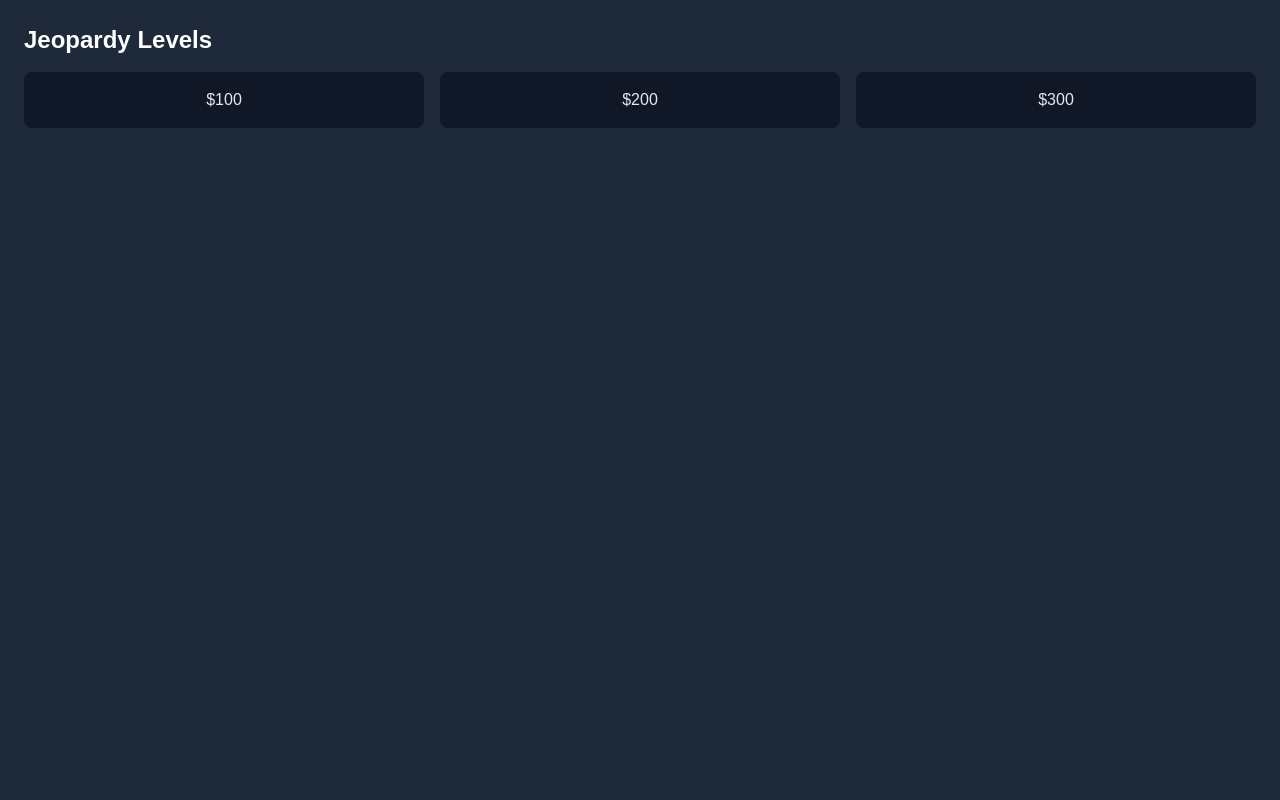
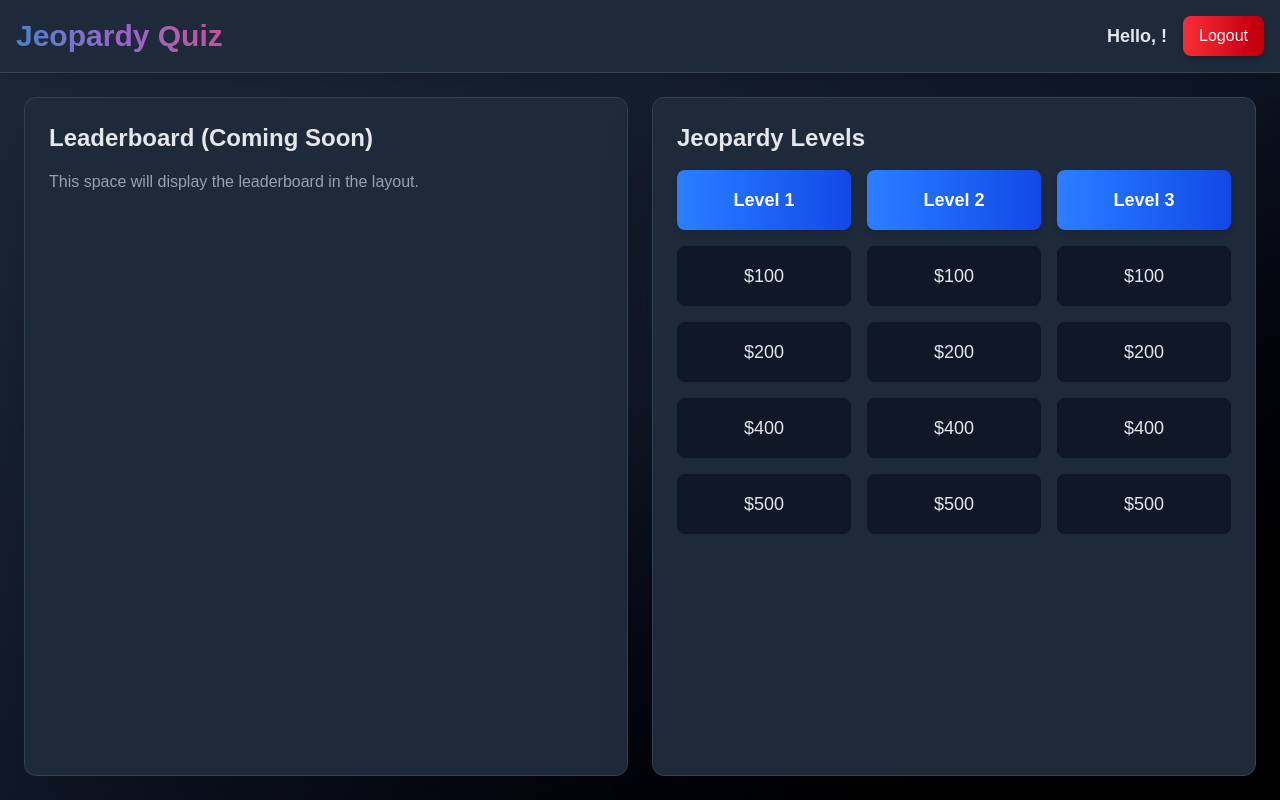
Before and after one commit to Faizan998/jeopardy-quiz-game, a Next.js app: page /user-dashboard in a window 1280 px wide. Built offline with nearby package versions, Linux system fonts and the light colour scheme; sample sign-in values are in the browser's storage.

Commit message:
create ui in user dashboard

```diff
--- a/app/(auth)/user-dashboard/QuestionModal.tsx
+++ b/app/(auth)/user-dashboard/QuestionModal.tsx
@@ -1,48 +1,30 @@
 "use client";
 
-import { useDispatch, useSelector } from "react-redux";
-import { RootState } from "../../redux/store";
-import { closeQuestion, selectAnswer } from "../../redux/feature/questionSlice";
+interface Question {
+  id: string;
+  text: string;
+  options: string[];
+  correctAnswer: string;
+}
 
-export default function QuestionModal() {
-  const dispatch = useDispatch();
-  const { selectedQuestion, selectedAnswer, isCorrect } = useSelector((state: RootState) => state.question);
+interface ModalProps {
+  question: Question;
+  onClose: () => void;
+}
 
-  if (!selectedQuestion) return null;
-
+export default function QuestionModal({ question, onClose }: ModalProps) {
   return (
-    <div className="fixed inset-0 bg-black bg-opacity-60 flex items-center justify-center">
-      <div className="bg-gray-900 p-6 rounded-lg shadow-lg w-96">
-        <h2 className="text-lg font-bold text-white">{selectedQuestion.question}</h2>
-        <div className="mt-4 space-y-2">
-          {selectedQuestion.options.map((option, index) => (
-            <button
-              key={index}
-              onClick={() => dispatch(selectAnswer(option))}
-              className={`block w-full px-4 py-2 rounded-md transition ${
-                selectedAnswer === option
-                  ? isCorrect
-                    ? "bg-green-500 text-white"
-                    : "bg-red-500 text-white"
-                  : "bg-gray-700 text-white hover:bg-gray-600"
-              }`}
-              disabled={!!selectedAnswer}
-            >
+    <div className="fixed inset-0 flex items-center justify-center bg-black bg-opacity-50">
+      <div className="bg-white p-6 rounded-lg shadow-lg max-w-md w-full">
+        <h2 className="text-xl font-bold mb-4">{question.text}</h2>
+        <ul className="space-y-2">
+          {question.options.map((option, index) => (
+            <li key={index} className="p-2 bg-gray-200 rounded-lg">
               {option}
-            </button>
+            </li>
           ))}
-        </div>
-
-        {selectedAnswer && (
-          <p className={`mt-4 text-center font-bold ${isCorrect ? "text-green-400" : "text-red-400"}`}>
-            {isCorrect ? "✅ Correct Answer!" : "❌ Wrong Answer!"}
-          </p>
-        )}
-
-        <button
-          onClick={() => dispatch(closeQuestion())}
-          className="mt-4 px-4 py-2 bg-red-500 text-white rounded-md hover:bg-red-600 w-full"
-        >
+        </ul>
+        <button onClick={onClose} className="mt-4 bg-red-500 text-white px-4 py-2 rounded">
           Close
         </button>
       </div>
--- a/app/(auth)/user-dashboard/page.tsx
+++ b/app/(auth)/user-dashboard/page.tsx
@@ -1,33 +1,149 @@
 "use client";
 
-import { useDispatch } from "react-redux";
-import { openQuestion } from "../../redux/feature/questionSlice";
-import QuestionModal from "./QuestionModal";
-
-const questions = [
-  { id: 1, question: "Capital of France?", options: ["Paris", "London", "Berlin", "Madrid"], correctAnswer: "Paris" },
-  { id: 2, question: "5 + 3 = ?", options: ["5", "8", "12", "10"], correctAnswer: "8" },
-  { id: 3, question: "Largest planet?", options: ["Mars", "Earth", "Jupiter", "Venus"], correctAnswer: "Jupiter" },
-];
+import { useEffect, useState } from "react";
+import { useRouter } from "next/navigation";
+import { useDispatch, useSelector } from "react-redux";
+import { RootState } from "../../redux/store";
+import { logoutUser } from "../../redux/feature/userSlice";
 
 export default function UserDashboard() {
   const dispatch = useDispatch();
+  const router = useRouter();
+  const user = useSelector((state: RootState) => state.user);
+  const [loading, setLoading] = useState(true);
+
+  useEffect(() => {
+    const token = localStorage.getItem("token");
+    if (!token) {
+      router.push("/login"); // Redirect if not logged in
+    } else {
+      setLoading(false);
+    }
+  }, [router]);
+
+  const handleLogout = () => {
+    dispatch(logoutUser()); // Redux se user hatao
+    router.push("/login"); // Redirect to login
+  };
+
+  if (loading) {
+    return (
+      <div className="min-h-screen flex flex-col items-center justify-center p-6 transition-all duration-500 bg-gradient-to-br from-gray-800 via-gray-900 to-black">
+        <div className="relative w-full max-w-md">
+          <div className="bg-gray-800 bg-opacity-80 backdrop-blur-lg p-8 rounded-xl shadow-2xl w-full text-center border border-gray-700">
+            <div className="relative overflow-hidden inline-block">
+              <span className="text-xl text-gray-200 font-semibold relative z-10">Loading...</span>
+              <div className="absolute inset-0 h-full bg-blue-400 opacity-50 animate-loading-bar"></div>
+            </div>
+          </div>
+        </div>
+      </div>
+    );
+  }
 
   return (
-    <div className="min-h-screen flex flex-col bg-gray-800 p-6">
-      <h2 className="text-2xl font-bold text-white mb-4">Jeopardy Levels</h2>
-      <div className="grid grid-cols-3 gap-4 text-center">
-        {questions.map((q) => (
-          <button
-            key={q.id}
-            onClick={() => dispatch(openQuestion(q))}
-            className="p-4 bg-gray-900 rounded-lg text-gray-200 hover:bg-gray-700 transition"
-          >
-            ${q.id * 100}
-          </button>
-        ))}
+    <div className="min-h-screen flex flex-col bg-gradient-to-br from-gray-800 via-gray-900 to-black">
+      {/* Navbar */}
+      <nav className="w-full p-4 bg-gray-800 bg-opacity-80 backdrop-blur-lg border-b border-gray-700 shadow-lg">
+        <div className="max-w-7xl mx-auto flex justify-between items-center">
+          <h1 className="text-3xl font-extrabold text-transparent bg-clip-text bg-gradient-to-r from-blue-400 via-purple-400 to-pink-400 animate-pulse">
+            Jeopardy Quiz
+          </h1>
+          <div className="flex items-center gap-4">
+            <p className="text-lg text-gray-200 font-semibold">Hello, {user.name}!</p>
+            <button
+              onClick={handleLogout}
+              className="px-4 py-2 bg-gradient-to-r from-red-500 to-red-700 text-white rounded-lg shadow-md hover:shadow-xl hover:from-red-600 hover:to-red-800 transition-all duration-300 hover:scale-105"
+            >
+              Logout
+            </button>
+          </div>
+        </div>
+      </nav>
+
+      {/* Main Content */}
+      <div className="flex-1 flex p-6 max-w-7xl mx-auto w-full gap-6">
+        {/* Left Side (Reserved for Leaderboard in layout.tsx) */}
+        <div className="w-1/2 bg-gray-800 bg-opacity-80 backdrop-blur-lg p-6 rounded-xl shadow-2xl border border-gray-700">
+          <h2 className="text-2xl font-bold text-gray-200 mb-4">Leaderboard (Coming Soon)</h2>
+          <p className="text-gray-400">This space will display the leaderboard in the layout.</p>
+        </div>
+
+        {/* Right Side (Jeopardy Table) */}
+        <div className="w-1/2 bg-gray-800 bg-opacity-80 backdrop-blur-lg p-6 rounded-xl shadow-2xl border border-gray-700">
+          <h2 className="text-2xl font-bold text-gray-200 mb-4">Jeopardy Levels</h2>
+          <div className="grid grid-cols-3 gap-4 text-center">
+            {/* Level Headers */}
+            <div className="p-4 bg-gradient-to-r from-blue-500 to-blue-700 rounded-lg shadow-md">
+              <h3 className="text-lg font-semibold text-white">Level 1</h3>
+            </div>
+            <div className="p-4 bg-gradient-to-r from-blue-500 to-blue-700 rounded-lg shadow-md">
+              <h3 className="text-lg font-semibold text-white">Level 2</h3>
+            </div>
+            <div className="p-4 bg-gradient-to-r from-blue-500 to-blue-700 rounded-lg shadow-md">
+              <h3 className="text-lg font-semibold text-white">Level 3</h3>
+            </div>
+
+            {/* Monetary Values */}
+            <div className="p-4 bg-gray-900 rounded-lg shadow-inner text-gray-200 hover:bg-gray-700 transition-all duration-300">
+              <p className="text-lg font-medium">$100</p>
+            </div>
+            <div className="p-4 bg-gray-900 rounded-lg shadow-inner text-gray-200 hover:bg-gray-700 transition-all duration-300">
+              <p className="text-lg font-medium">$100</p>
+            </div>
+            <div className="p-4 bg-gray-900 rounded-lg shadow-inner text-gray-200 hover:bg-gray-700 transition-all duration-300">
+              <p className="text-lg font-medium">$100</p>
+            </div>
+            <div className="p-4 bg-gray-900 rounded-lg shadow-inner text-gray-200 hover:bg-gray-700 transition-all duration-300">
+              <p className="text-lg font-medium">$200</p>
+            </div>
+            <div className="p-4 bg-gray-900 rounded-lg shadow-inner text-gray-200 hover:bg-gray-700 transition-all duration-300">
+              <p className="text-lg font-medium">$200</p>
+            </div>
+            <div className="p-4 bg-gray-900 rounded-lg shadow-inner text-gray-200 hover:bg-gray-700 transition-all duration-300">
+              <p className="text-lg font-medium">$200</p>
+            </div>
+            <div className="p-4 bg-gray-900 rounded-lg shadow-inner text-gray-200 hover:bg-gray-700 transition-all duration-300">
+              <p className="text-lg font-medium">$400</p>
+            </div>
+            <div className="p-4 bg-gray-900 rounded-lg shadow-inner text-gray-200 hover:bg-gray-700 transition-all duration-300">
+              <p className="text-lg font-medium">$400</p>
+            </div>
+            <div className="p-4 bg-gray-900 rounded-lg shadow-inner text-gray-200 hover:bg-gray-700 transition-all duration-300">
+              <p className="text-lg font-medium">$400</p>
+            </div>
+            <div className="p-4 bg-gray-900 rounded-lg shadow-inner text-gray-200 hover:bg-gray-700 transition-all duration-300">
+              <p className="text-lg font-medium">$500</p>
+            </div>
+            <div className="p-4 bg-gray-900 rounded-lg shadow-inner text-gray-200 hover:bg-gray-700 transition-all duration-300">
+              <p className="text-lg font-medium">$500</p>
+            </div>
+            <div className="p-4 bg-gray-900 rounded-lg shadow-inner text-gray-200 hover:bg-gray-700 transition-all duration-300">
+              <p className="text-lg font-medium">$500</p>
+            </div>
+          </div>
+        </div>
       </div>
-      <QuestionModal />
+
+      <style jsx>{`
+        @keyframes loadingBar {
+          0% {
+            width: 0;
+            left: 0;
+          }
+          50% {
+            width: 100%;
+            left: 0;
+          }
+          100% {
+            width: 0;
+            left: 100%;
+          }
+        }
+        .animate-loading-bar {
+          animation: loadingBar 1.5s infinite ease-in-out;
+        }
+      `}</style>
     </div>
   );
 }
--- a/app/api/questions/route.ts
+++ b/app/api/questions/route.ts
@@ -1,14 +1,17 @@
 import { NextResponse } from "next/server";
-import { PrismaClient } from "@prisma/client";
+import prisma from "@/app/lib/prisma";
 
-const prisma = new PrismaClient();
-
-// GET: Fetch all questions
 export async function GET() {
   try {
-    const questions = await prisma.question.findMany();
-    return NextResponse.json({ success: true, data: questions }, { status: 200 });
+    const questions = await prisma.question.findMany({
+      include: { category: true },
+    });
+
+    console.log("Fetched Questions:", questions); // ✅ Debugging line
+
+    return NextResponse.json({ success: true, data: questions });
   } catch (error) {
+    console.error("API Error:", error); // ✅ Debugging error
     return NextResponse.json({ success: false, error: "Failed to fetch questions" }, { status: 500 });
   }
 }
--- a/app/redux/feature/questionSlice.ts
+++ b/app/redux/feature/questionSlice.ts
@@ -1,41 +1,37 @@
-import { createSlice, PayloadAction } from "@reduxjs/toolkit";
+import { createSlice, createAsyncThunk } from "@reduxjs/toolkit";
 
-interface QuestionState {
-  selectedQuestion: {
-    question: string;
-    options: string[];
-    correctAnswer: string;
-  } | null;
-  selectedAnswer: string | null;
-  isCorrect: boolean | null;
-}
+// API Call function
+export const fetchQuestions = createAsyncThunk("questions/fetchQuestions", async () => {
+  const response = await fetch("/api/questions");
+  if (!response.ok) throw new Error("Failed to fetch questions");
 
-const initialState: QuestionState = {
-  selectedQuestion: null,
-  selectedAnswer: null,
-  isCorrect: null,
-};
+  const data = await response.json();
+  console.log("Redux Fetched Data:", data); // ✅ Debugging Redux response
+  return data.data || []; // ✅ Ensure data is always an array
+});
 
 const questionSlice = createSlice({
   name: "question",
-  initialState,
-  reducers: {
-    openQuestion: (state, action: PayloadAction<QuestionState["selectedQuestion"]>) => {
-      state.selectedQuestion = action.payload;
-      state.selectedAnswer = null;
-      state.isCorrect = null;
-    },
-    selectAnswer: (state, action: PayloadAction<string>) => {
-      state.selectedAnswer = action.payload;
-      state.isCorrect = state.selectedQuestion?.correctAnswer === action.payload;
-    },
-    closeQuestion: (state) => {
-      state.selectedQuestion = null;
-      state.selectedAnswer = null;
-      state.isCorrect = null;
-    },
+  initialState: {
+    questions: [],
+    loading: false,
+    error: null as string | null,
+  },
+  reducers: {},
+  extraReducers: (builder) => {
+    builder
+      .addCase(fetchQuestions.pending, (state) => {
+        state.loading = true;
+      })
+      .addCase(fetchQuestions.fulfilled, (state, action) => {
+        state.loading = false;
+        state.questions = action.payload ?? []; // ✅ Always set an array
+      })
+      .addCase(fetchQuestions.rejected, (state, action) => {
+        state.loading = false;
+        state.error = action.error.message || "Failed to fetch questions";
+      });
   },
 });
 
-export const { openQuestion, selectAnswer, closeQuestion } = questionSlice.actions;
 export default questionSlice.reducer;
--- a/app/type/next.auth.d.ts
+++ b/app/type/next.auth.d.ts
@@ -5,7 +5,7 @@ declare module "next-auth" {
     user: {
       name: string;
       email: string;
-      role: "ADMIN" | "USER"; // Sirf do roles allowed
+      role: "ADMIN" | "USER";
     };
   }
 }
```
Also changed, not shown: prisma/seed.ts (+25 -6 lines), 1 other file (tests, documents, lock files or other folders).
